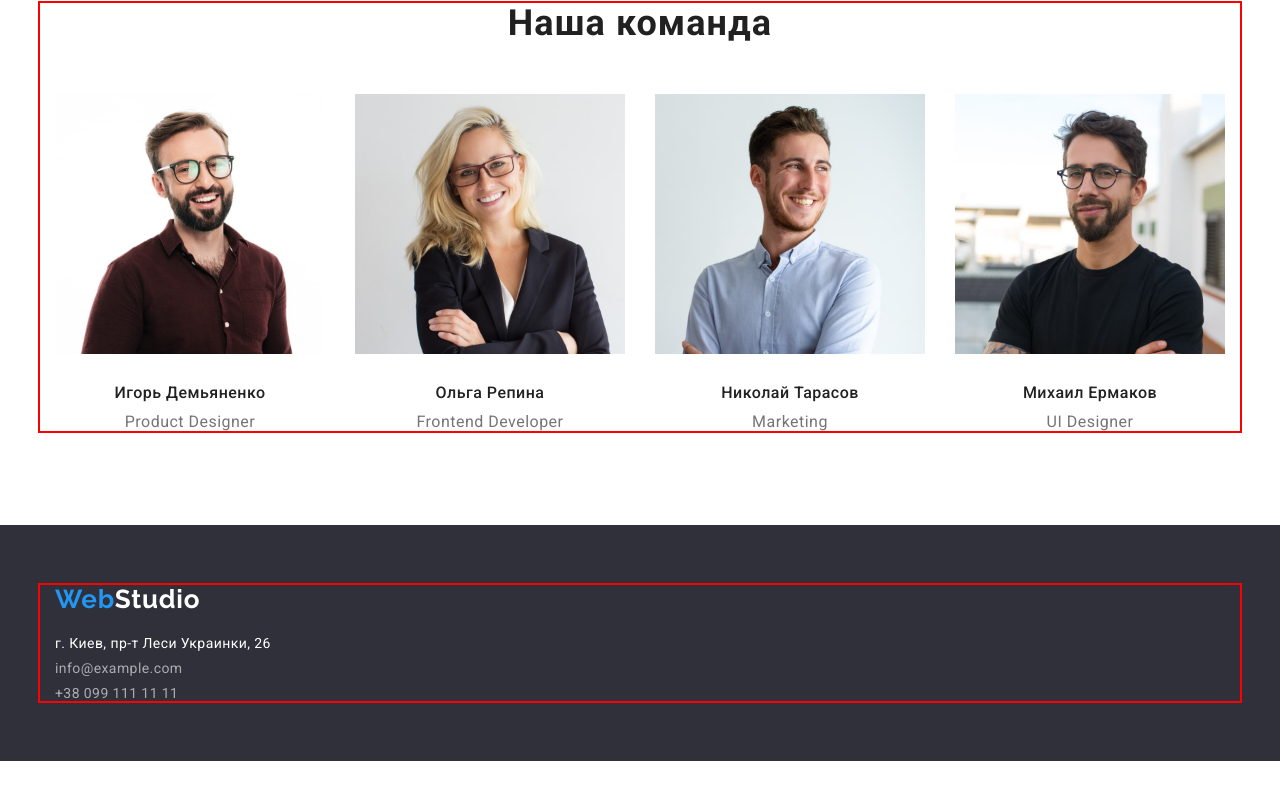
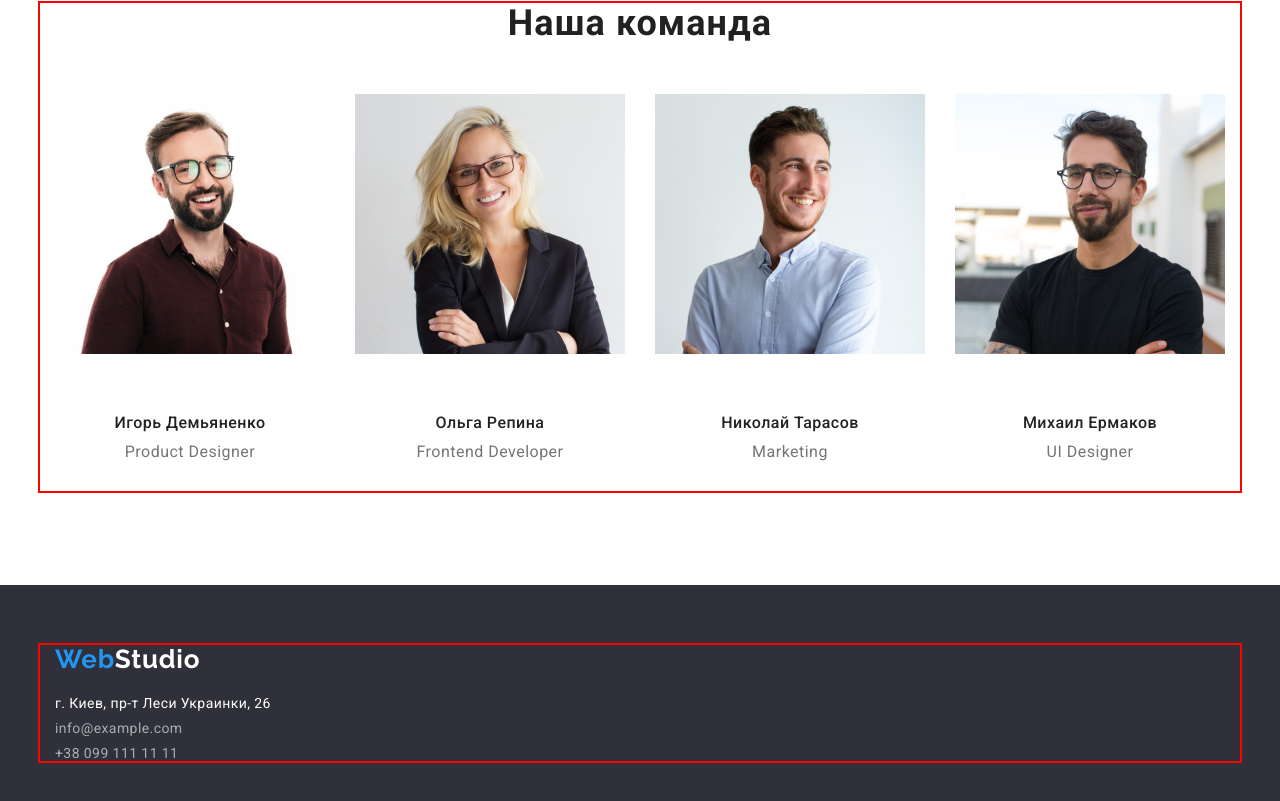
Before and after one commit to lilempuh/goit-markup-hw-03, a plain HTML site: page index.html in a window 1280 px wide. Shown: the part 1560-2361 px from the top of the page. Before the commit the page ends 2321 px from the top, so only its background shows below. Drawn offline with nearby package versions, Linux system fonts and the light colour scheme.

Commit message:
ДЗ с изменениями

```diff
--- a/css/styles.css
+++ b/css/styles.css
@@ -200,12 +200,14 @@ margin-right: 30px;
 .team{
   padding-top: 94px;
   padding-bottom: 94px;
-
 }
 .team-list{
   display: flex;
   margin-right: -30px;
   justify-content: center;
+}
+.team-cards {
+  padding: 30px 58px;
 }
 .team-item{
   width: calc(100 / 4 - 30px);
@@ -281,7 +283,6 @@ margin-right: 30px;
 }
 
 .portfolio-item {
-  flex-basis: calc(100% / 5 - 8px);
   margin-right: 8px;
 }
 .portfolio-second-list {
--- a/index.html
+++ b/index.html
@@ -78,23 +78,31 @@
                 <ul class="team-list list">
                     <li class="team-item">
                         <img src="./images/img-igor.jpg" alt="фотография Игоря" width="270" height="260">
+                        <div class="team-cards">
                             <h3 class="team-name">Игорь Демьяненко </h3>
                             <p lang="en" class="team-after-name">Product Designer</p>
+                        </div>
                     </li>
                     <li class="team-item">
                         <img src="./images/img-olga.jpg" alt="фотография Ольги" width="270" height="260">
+                        <div class="team-cards">
                             <h3 class="team-name">Ольга Репина</h3>
                             <p lang="en" class="team-after-name">Frontend Developer</p>
+                        </div>
                     </li>
                     <li class="team-item">
                         <img src="./images/img-nikola.jpg" alt="фотография Николая" width="270" height="260">
+                        <div class="team-cards">
                             <h3 class="team-name">Николай Тарасов</h3>
                             <p lang="en" class="team-after-name">Marketing</p>
+                        </div>
                     </li>
                     <li class="team-item">
                         <img src="./images/img-miha.jpg" alt="фотография Михаила" width="270" height="260">
+                        <div class="team-cards">
                             <h3 class="team-name">Михаил Ермаков</h3>
                             <p lang="en" class="team-after-name">UI Designer</p>
+                        </div>
                     </li>
                 </ul>
             </div>
```
Lines whose indentation alone changed are shown as unchanged.
